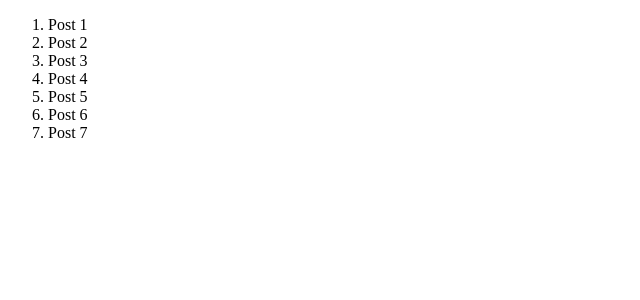
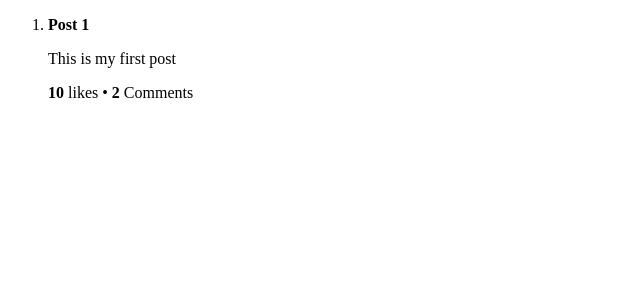
Before and after one commit to sivaraj-dev/soa, a React (Create React App) app in the folder r03/: page / in a window 1280 px wide. Shown: the top 300 px of the page, without its empty margins (0-640 px from the left). Built offline with nearby package versions, Linux system fonts and the light colour scheme.

Commit message:
Added some more properties to the post and adjusted the UI.

```diff
--- a/r03/src/Posts.js
+++ b/r03/src/Posts.js
@@ -1,19 +1,30 @@
 const Posts = () => {
   const posts = [
-    "Post 1",
-    "Post 2",
-    "Post 3",
-    "Post 4",
-    "Post 5",
-    "Post 6",
-    "Post 7",
+    {
+      id: 1,
+      title: "Post 1",
+      content: "This is my first post",
+      noLikes: 10,
+      noComments: 2,
+    },
   ];
 
   return (
     <>
       <ol>
         {posts.map((post, index) => {
-          return <li key={index}>{post}</li>;
+          return (
+            <li key={index}>
+              <p>
+                <strong>{post.title}</strong>
+              </p>
+              <p>{post.content}</p>
+              <p>
+                <strong>{post.noLikes}</strong> likes •{" "}
+                <strong>{post.noComments}</strong> Comments
+              </p>
+            </li>
+          );
         })}
       </ol>
     </>
```
